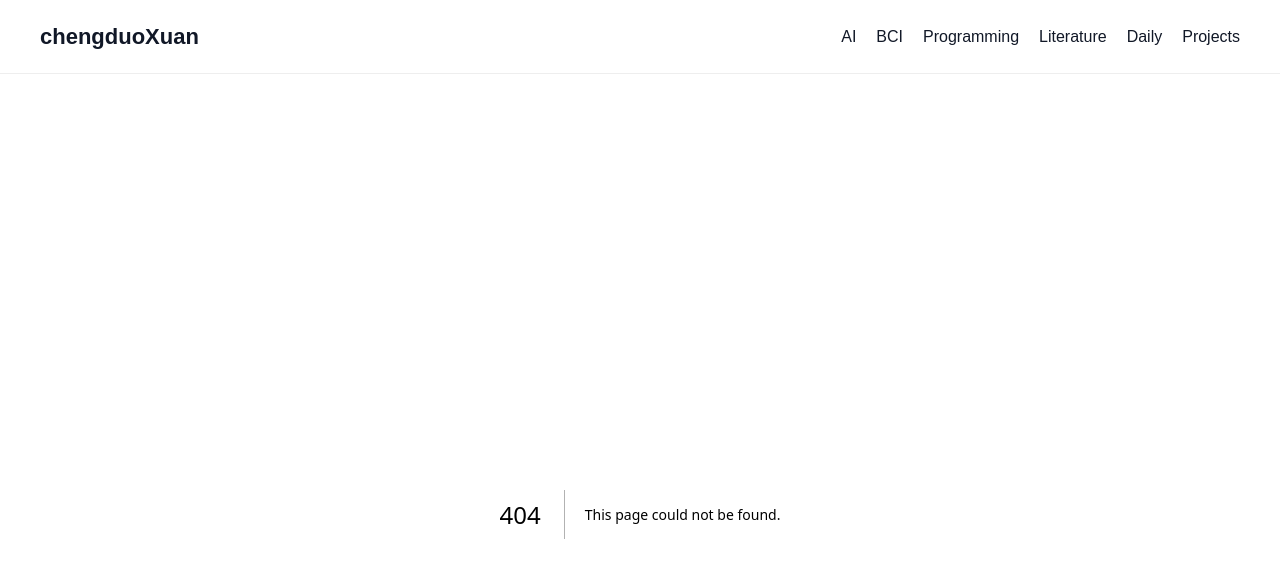
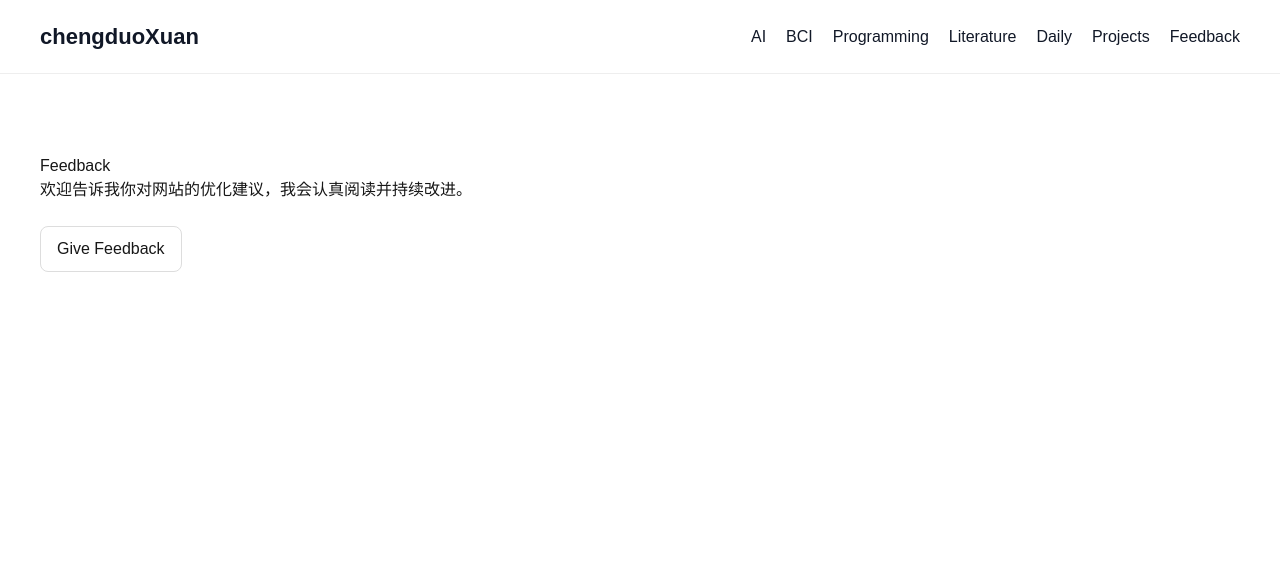
Before and after one commit to Gzx-070829/ChengduoXuan-site, a Next.js app: page /feedback in a window 1280 px wide. Before the commit this address had no page. Shown: the top 578 px of the page. Built offline with nearby package versions, Linux system fonts and the light colour scheme.

Commit message:
Add feedback page with GitHub issue shortcut

```diff
--- a/app/components/Navbar.tsx
+++ b/app/components/Navbar.tsx
@@ -30,6 +30,7 @@ export default function Navbar() {
         <Link href="/literature">Literature</Link>
         <Link href="/daily">Daily</Link>
         <Link href="/projects">Projects</Link>
+        <Link href="/feedback">Feedback</Link>
       </div>
     </nav>
   );
--- /dev/null
+++ b/app/feedback/page.tsx
@@ -0,0 +1,38 @@
+"use client";
+
+const ISSUE_URL = "https://github.com/Gzx-070829/ChengduXuan-site/issues/new";
+
+export default function FeedbackPage() {
+  const handleGiveFeedback = () => {
+    const currentUrl = window.location.href;
+    const params = new URLSearchParams({
+      title: "Website feedback",
+      body: `### Feedback\n\nPlease share your suggestions below.\n\n---\nSource page: ${currentUrl}`,
+    });
+
+    window.location.href = `${ISSUE_URL}?${params.toString()}`;
+  };
+
+  return (
+    <main style={{ padding: 40 }}>
+      <h1>Feedback</h1>
+      <p>欢迎告诉我你对网站的优化建议，我会认真阅读并持续改进。</p>
+
+      <button
+        type="button"
+        onClick={handleGiveFeedback}
+        style={{
+          marginTop: 24,
+          padding: "10px 16px",
+          borderRadius: 8,
+          border: "1px solid #ddd",
+          background: "#fff",
+          cursor: "pointer",
+          fontSize: 16,
+        }}
+      >
+        Give Feedback
+      </button>
+    </main>
+  );
+}
```
